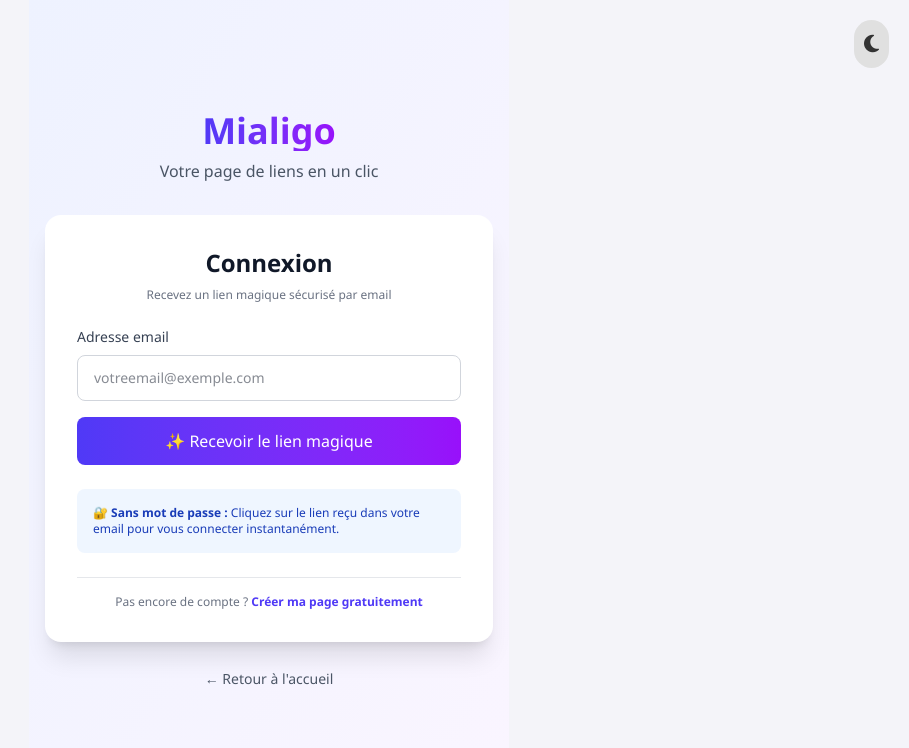
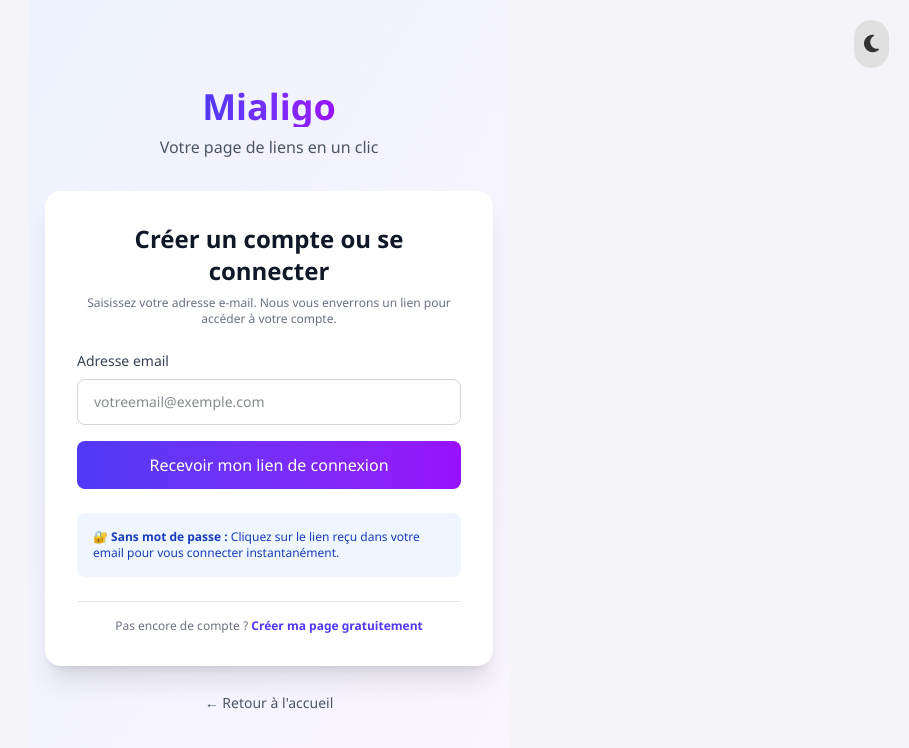
Before and after one commit to MarioHit/mialigo, a Next.js app: page /login in a window 1280 px wide. Shown: the top 748 px of the page, without its empty margins (371-1280 px from the left). Built offline with nearby package versions, Linux system fonts and the light colour scheme; no server answers.

Commit message:
user frindly texte

```diff
--- a/app/confidentialite/page.tsx
+++ b/app/confidentialite/page.tsx
@@ -16,7 +16,7 @@
         compte :
       </p>
       <ul>
-        <li>l'adresse email utilisée pour la connexion par lien magique ;</li>
+        <li>l'adresse e-mail utilisée pour la connexion par lien reçu ;</li>
         <li>le nom d'utilisateur et le nom affiché ;</li>
         <li>la biographie et les liens ajoutés à la page publique ;</li>
         <li>les icônes choisies pour ces liens.</li>
--- a/app/login/page.tsx
+++ b/app/login/page.tsx
@@ -111,10 +111,11 @@
         {/* Carte de connexion */}
         <div className="bg-white dark:bg-gray-800 rounded-2xl shadow-xl p-8">
           <h2 className="text-2xl font-semibold mb-2 text-center text-gray-900 dark:text-white">
-            Connexion
+            Créer un compte ou se connecter
           </h2>
           <p className="text-xs text-center text-gray-500 dark:text-gray-400 mb-6">
-            Recevez un lien magique sécurisé par email
+            Saisissez votre adresse e-mail. Nous vous enverrons un lien pour
+            accéder à votre compte.
           </p>
 
           <form onSubmit={handleMagicLink} className="space-y-4">
@@ -141,7 +142,7 @@
               disabled={loading}
               className="w-full py-3 px-4 bg-gradient-to-r from-indigo-600 to-purple-600 text-white font-medium rounded-lg hover:from-indigo-700 hover:to-purple-700 focus:ring-4 focus:ring-indigo-300 dark:focus:ring-indigo-800 transition-all disabled:opacity-50 disabled:cursor-not-allowed"
             >
-              {loading ? "Envoi du lien..." : "✨ Recevoir le lien magique"}
+              {loading ? "Envoi du lien..." : "Recevoir mon lien de connexion"}
             </button>
           </form>
 
@@ -160,7 +161,7 @@
             </div>
           )}
 
-          {/* Info Magic Link */}
+          {/* Information de connexion */}
           <div className="mt-6 p-4 bg-blue-50 dark:bg-blue-900/20 rounded-lg">
             <p className="text-xs text-blue-800 dark:text-blue-200">
               🔐 <strong>Sans mot de passe :</strong> Cliquez sur le lien reçu
--- a/app/signup/page.tsx
+++ b/app/signup/page.tsx
@@ -136,9 +136,7 @@
       console.log(
         `[Signup] ✅ Magic link d'inscription envoyé avec succès à: "${cleanEmail}"`,
       );
-      setMessage(
-        `🎉 Lien de confirmation envoyé à ${cleanEmail} ! Cliquez sur le lien dans votre email pour activer votre page (vous pouvez l'ouvrir depuis n'importe quel navigateur ou smartphone).`,
-      );
+      setMessage("E-mail envoyé. Ouvrez le lien reçu pour activer votre page.");
     } catch (err: any) {
       console.error(
         `[Signup] ❌ Erreur lors de l'envoi du magic link d'inscription:`,
```
